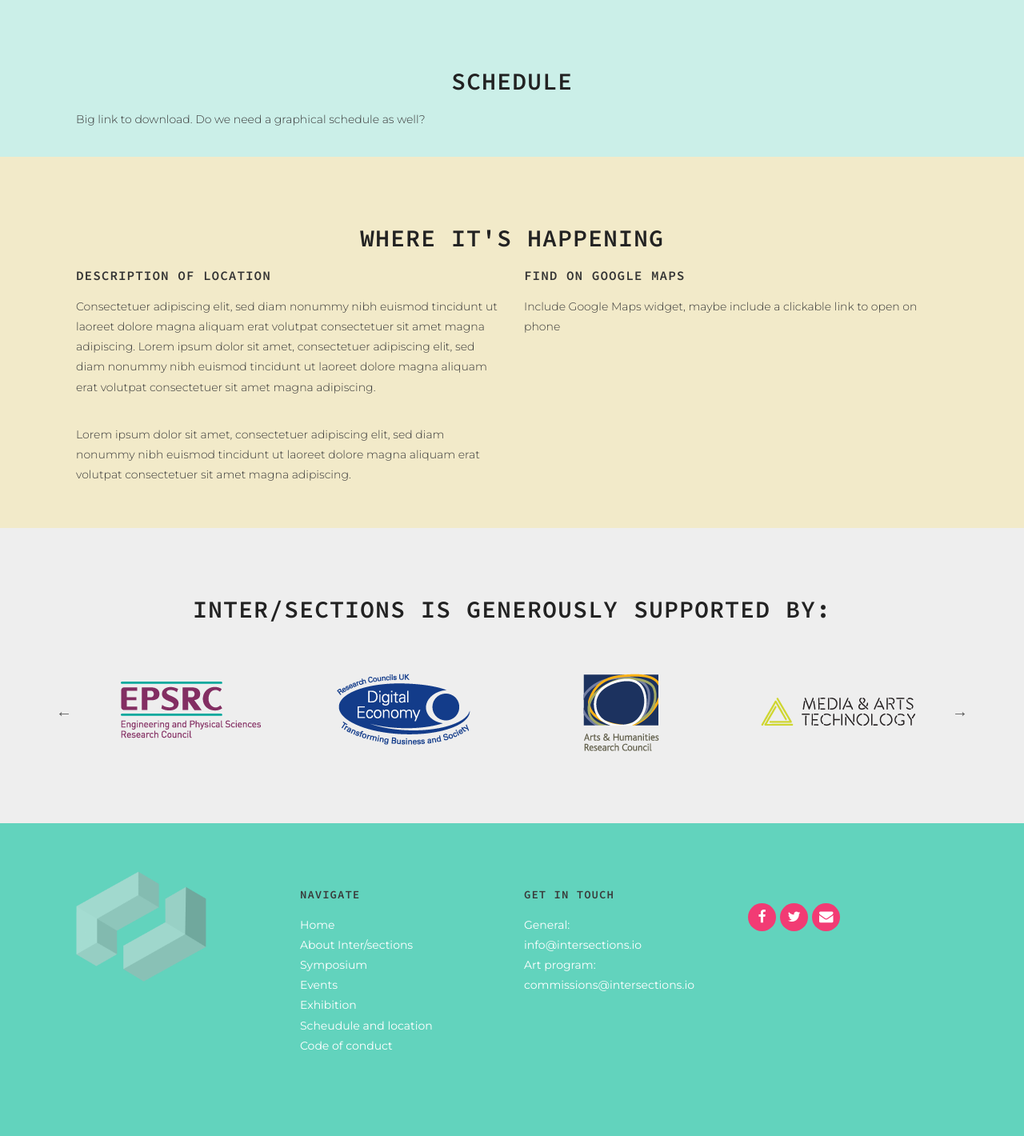
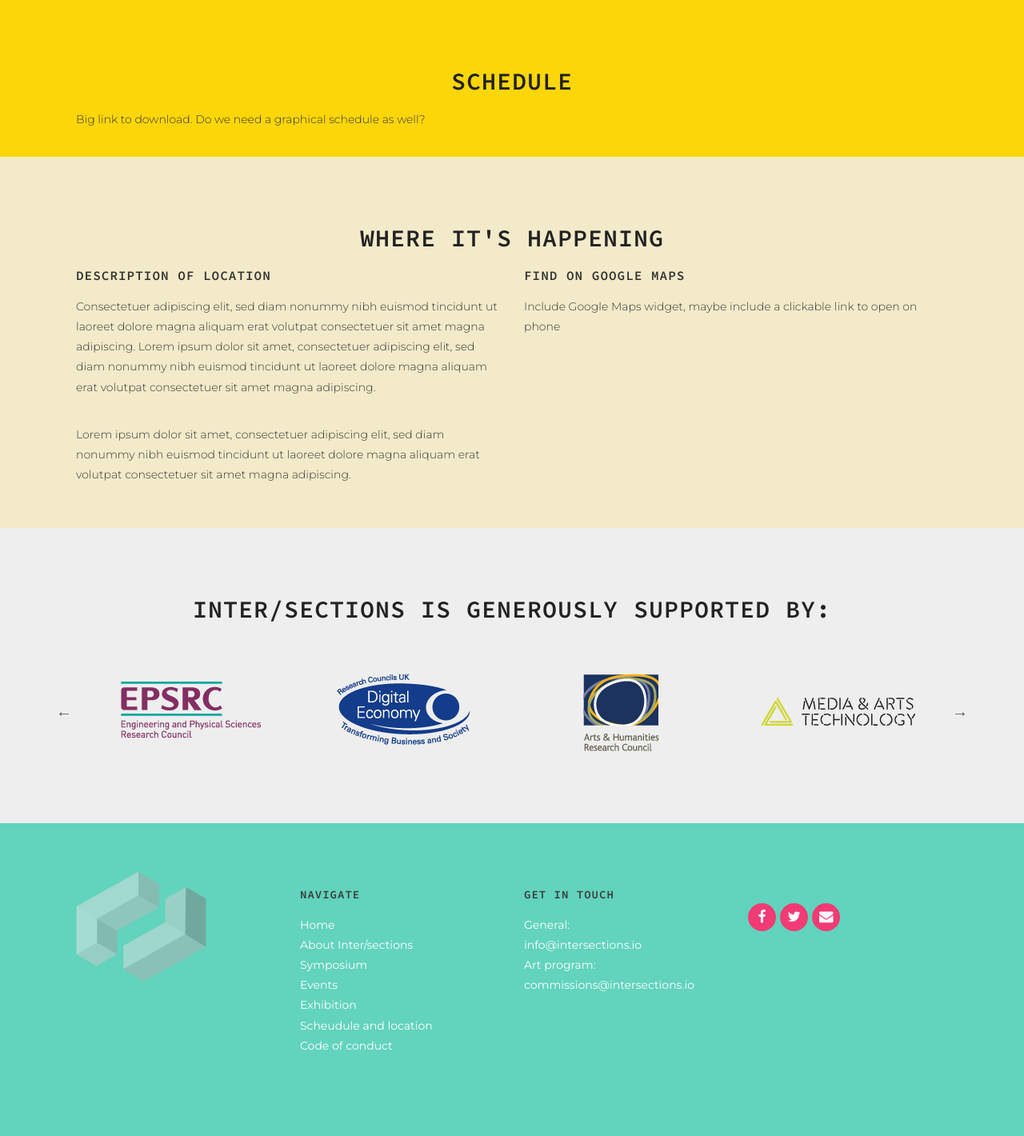
Before and after one commit to disastrid/intersections_redux, a Jekyll site: the page built from schedule-and-location.html, in a window 1280 px wide. Shown: the part 370-1790 px from the top of the page at 80% size. Built offline with Jekyll 4.4.1, drawn with Linux system fonts in a browser that asks for light colours.

Commit message:
Various changes to colour, layout and padding for index page elements

```diff
--- a/_includes/header.html
+++ b/_includes/header.html
@@ -3,7 +3,7 @@
     <ul class='title-area'>
       <li class='name'>
         <h1>
-          <a href='{{site.url}}index.html'>
+          <a href='{{site.url}}/index.html'>
             <img class="header-logo" alt="" src="{{site.url}}/images/logo-square.png" />
           </a>
         </h1>
--- a/_sass/foundation/components/_custom-intersections.scss
+++ b/_sass/foundation/components/_custom-intersections.scss
@@ -69,6 +69,10 @@
 
 .full{
 	padding: 0 0 20px 0;
+}
+
+.index-header-text {
+	padding: 2em 0 0;
 }
 
 .main-page-header {
@@ -199,7 +203,7 @@
 		color: black;
 	}
 	&.events {
-		background: $green_01;
+		background: $yellow_01;
 		// color: black;
 	}
 	&.exhibition {
@@ -207,6 +211,12 @@
 	}
 
 }
+
+// INDEX HEADER
+
+// .index-header-text {
+// 	padding: 2em 0 0 0;
+// }
 
 // Overrides for footer section
 
@@ -360,7 +370,7 @@
 // SCHEDULE PAGE
 
 .front-page-section.events{
-	background: $green_-01;
+	background: $yellow_01;
 }
 .front-page-section.location{
 	background: $yellow_-01;
--- a/css/style.css
+++ b/css/style.css
@@ -658,6 +658,10 @@
   background-position: 50% 50%;
 }
 
+.full.index-header-text {
+  padding: 4em 0 0;
+}
+
 .full-front-page {
   padding: 80px 0;
   background-size: cover;
--- a/index.html
+++ b/index.html
@@ -15,7 +15,7 @@
   <div class='four spacing'></div>
 </div>
 
-<div class='full' style="background: #41a491;">
+<div class='full index-header-text' style="background: #41a491;">
   <div class='row' >
   <h2 class='intro-text'>Theme 2017:</h2>
   <h2 class='intro-text body'>Politics and ethics in<br>media and art technology</h2>
```
